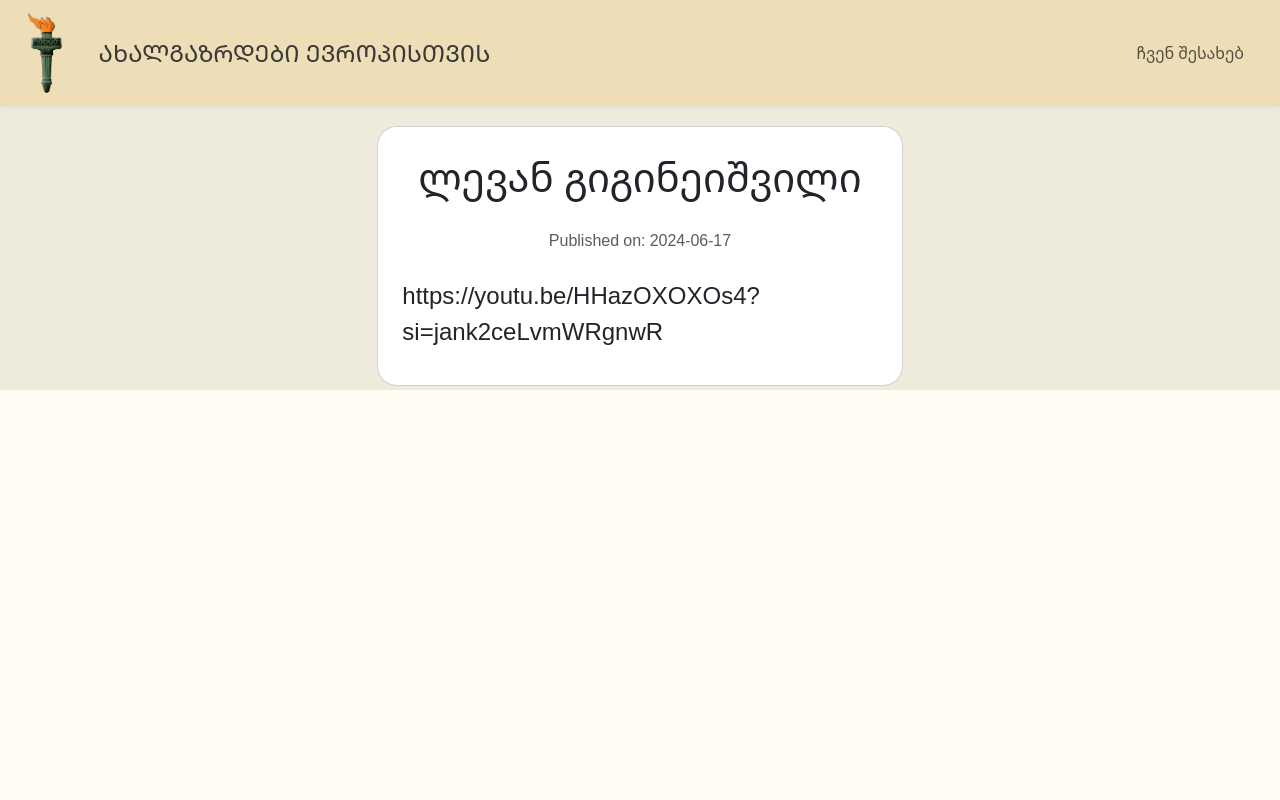
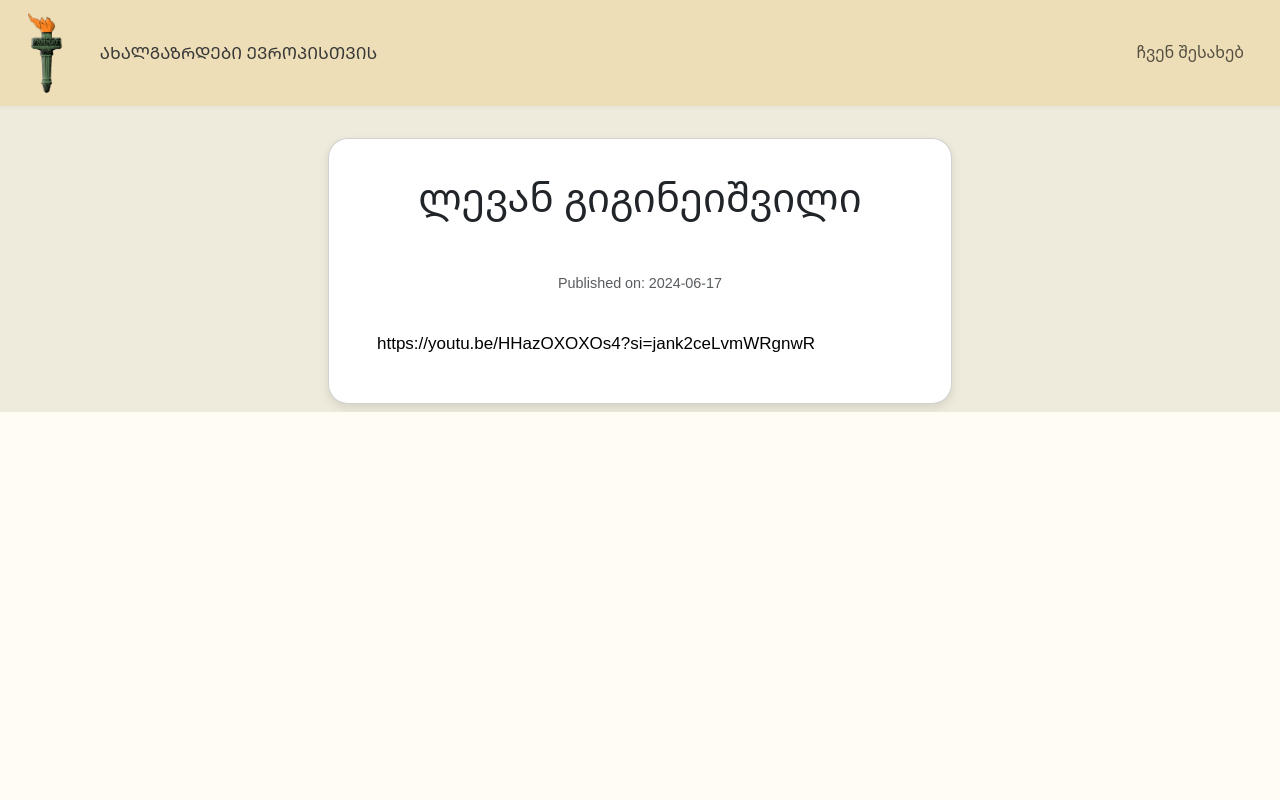
Before and after one commit to luka1231123/yfeg2, a Flask app: page /statia/4 in a window 1280 px wide. Run offline with Flask 2, Linux system fonts and the light colour scheme; data comes from the database, SQL or seed files in the repository; both versions use the stored data as it was after the commit.

Commit message:
modified:   static/css/stat.css 	modified:   stats.db 	modified:   templates/stat.html.j2

```diff
--- a/static/css/stat.css
+++ b/static/css/stat.css
@@ -2,30 +2,45 @@
     height: 100%;
     margin: 0;
     overflow-x: hidden;
-    background-color:rgb(255, 253, 243);
+    background-color: rgb(255, 253, 243);
+    line-height: 1.6;
 }
 
-
+p {
+    margin: 1em 0;
+    text-align: justify; /* Justifies text */
+}
 
 .container {
     background-color: white;
     margin: 0 auto;
     padding: 0;
     max-width: 800px;
-    border: 100px solid rgb(253, 252, 242);
+    border: 20px solid rgb(253, 252, 242);
+    border-radius: 15px;
+    box-shadow: 0 4px 10px rgba(0, 0, 0, 0.1);
 }
 
-.main-text{
-    font-size: x-large;
+.main-text {
+    font-size: 17px;
+    color: #000;
     text-align: left;
+    line-height: 1.8;
 }
 
 .article-content {
-    padding: 20px;
+    padding: 30px 20px;
 }
 
 .article-content h1 {
     margin-top: 20px;
+    font-size: 24px;
+    font-weight: bold;
+    text-align: center;
+}
+
+.article-content p {
+    margin-bottom: 1.5em;
 }
 
 .body-text {
@@ -34,20 +49,22 @@
 
 .image-container {
     margin-top: 20px;
+    text-align: center;
 }
 
 .image-container img {
-    width: 100%;
+    max-width: 100%;
     height: auto;
+    border-radius: 10px;
 }
 
 .no-gutters {
-    margin-right: 0;
-    margin-left: 0;
+    margin: 0;
 }
 
 .text-center {
-    padding: 2%;
+    padding: 10px;
+    text-align: center;
 }
 
 * {
@@ -57,4 +74,11 @@
 .center-content h1,
 .center-content p {
     margin: 0;
+    text-align: center;
+    line-height: 1.4;
 }
+
+.text-muted {
+    color: #6c757d;
+    font-size: 0.9rem;
+}
--- a/templates/stat.html.j2
+++ b/templates/stat.html.j2
@@ -11,13 +11,14 @@
 
 <div class="container-fluid">
   <div class="row justify-content-center">
-    <div class="col-md-5 p-1">
-      <div class="card px-1 px-sm-4 py-3 mt-3" style="border-radius: 20px;">
-        <h1 class="text-center">{{ entry.title }}</h1>
-        <p class="text-center text-muted">Published on: {{ entry.date_created.strftime('%Y-%m-%d') }}</p>
-        <div class="body-text text-left main-text">{{ entry.content | safe }}</div>
+    <div class="col-md-8 col-lg-6 p-2">
+      <div class="card px-3 px-sm-5 py-4 mt-4" style="border-radius: 20px; box-shadow: 0 4px 10px rgba(0, 0, 0, 0.1);">
+        <h1 class="text-center mb-3">{{ entry.title }}</h1>
+        <p class="text-center text-muted mb-4">Published on: {{ entry.date_created.strftime('%Y-%m-%d') }}</p>
+        <div class="body-text main-text text-justify">{{ entry.content | safe }}</div>
       </div>
     </div>
   </div>
 </div>
+
 {% endblock %}
```
Also changed, not shown: stats.db.
